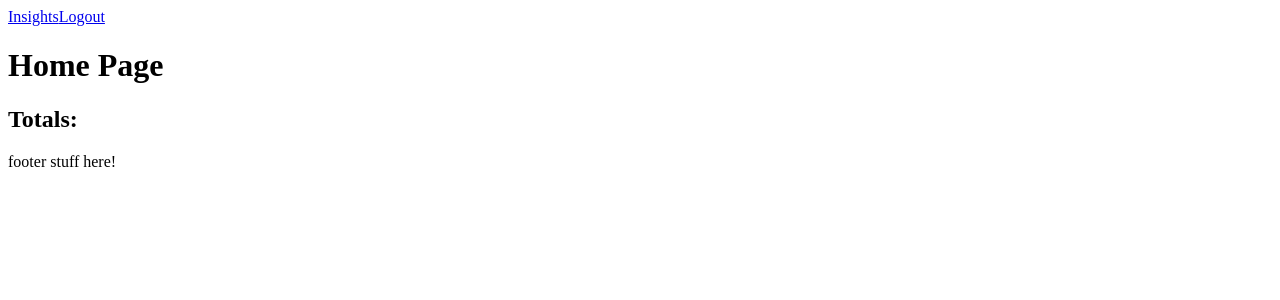
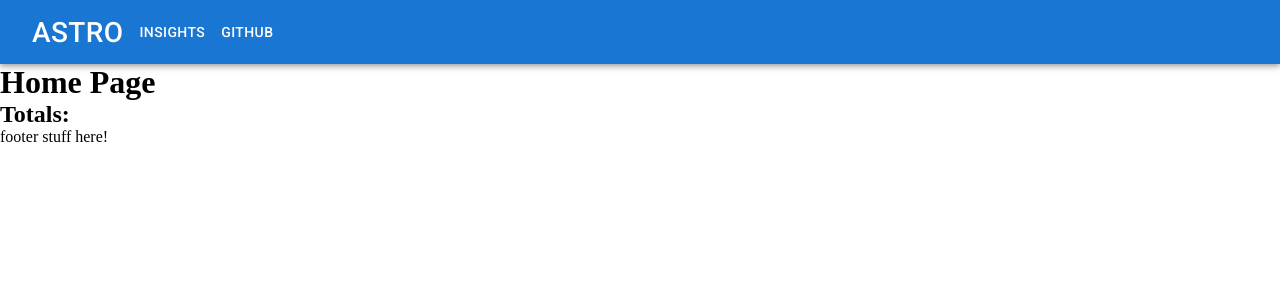
Before and after one commit to oslabs-beta/ASTRO, a React app: page / in a window 1280 px wide. Shown: the top 300 px of the page. Built offline with nearby package versions, Linux system fonts and the light colour scheme; no server answers.

Commit message:
Nav bar styling and partial sidebar styling added

```diff
--- a/package.json
+++ b/package.json
@@ -46,6 +46,10 @@
     "@babel/plugin-transform-runtime": "^7.17.0",
     "@babel/preset-env": "^7.16.11",
     "@babel/preset-react": "^7.16.7",
+    "@emotion/react": "^11.8.2",
+    "@emotion/styled": "^11.8.1",
+    "@mui/icons-material": "^5.5.1",
+    "@mui/material": "^5.5.1",
     "@reduxjs/toolkit": "^1.8.0",
     "babel-loader": "^8.2.3",
     "bcryptjs": "^2.4.3",
--- a/src/App.jsx
+++ b/src/App.jsx
@@ -6,7 +6,7 @@ import PageNotFound from './pages/PageNotFound.jsx';
 import Insights from './pages/Insights.jsx';
 import MustBeLoggedIn from './pages/MustBeLoggedIn.jsx';
 import { useSelector, useDispatch } from 'react-redux';
-import Metrics from './components/Invocations.jsx';
+import Github from './components/Github.jsx';
 import { useEffect } from 'react';
 import { getCreds } from './utils/getAWSCreds';
 import { getBackendCreds } from './features/slices/credSlice';
@@ -36,37 +36,14 @@ function App() {
   return (
     <Router>
     <NavBar/>
+
     <Routes>
 
-    <>
-    <Route path="/" element={<Home />} />
-    <Route path="/login" element={<Login />} />
-    <Route path="/signup" element={<Signup />} />
-    </>
+      <Route path="/" element={<Home />} />
+      <Route path="/insights" element={<Insights />}/>
+      <Route path="/github" element={<Github />}/>
+      <Route path="/*" element={<PageNotFound />} />
 
-    {logged ?
-     (
-      <>
-      <Route path="/" element={<Home />} />
-      <Route path="/login" element={<Login />} />
-      <Route path="/signup" element={<Signup />} />
-      <Route path="/insights" element={<Insights />}>
-      <Route path="metrics" element={<Metrics />}/>
-      </Route>
-      </>
-      )
-      :
-      (
-       <>
-       <Route path="/" element={<Home />} />
-       <Route path="/login" element={<Login />} />
-       <Route path="/signup" element={<Signup />} />
-       <Route path="/insights" element={<Navigate replace to="/MustBeLoggedIn" />} />
-       </>
-      )
-    }
-
-    <Route path="/*" element={<PageNotFound />} />
     </Routes>
 
     <footer>footer stuff here!</footer>
--- a/src/components/Github.jsx
+++ b/src/components/Github.jsx
@@ -0,0 +1,11 @@
+import React from 'react';
+
+
+const Github = () => {
+
+  return (
+    <h1>Github page</h1>
+  )
+}
+
+export default Github;
--- a/src/components/NavBar.jsx
+++ b/src/components/NavBar.jsx
@@ -1,26 +1,39 @@
 import React from 'react';
-import { useSelector } from 'react-redux';
+// import { useSelector } from 'react-redux';
 import { Link } from 'react-router-dom';
+
+//MUI Styling
+import AppBar from '@mui/material/AppBar';
+import Toolbar from '@mui/material/Toolbar';
+import Button from '@mui/material/Button';
+
 
 
 export const NavBar = () => {
 
-  const logged  = useSelector((state)=> state?.user.logged);
+  // const logged  = useSelector((state)=> state?.user.logged);
 
   return (
-    logged ?
-    (
-      <>
-      <Link to="/insights">Insights</Link>
-      <Link to="/">Logout</Link>
-      </>
-    )
-    :
-    (
-      <>
-      <Link to="/login">Login</Link>
-      <Link to="/signup">Signup</Link>
-      </>
-    )
+
+      <AppBar position="static">
+        <Toolbar>
+
+          <Button >
+          <Link
+            to="/"
+            className="navbar-astro"
+          >Astro</Link>
+          </Button>
+
+          <Button >
+          <Link to="/insights">Insights</Link>
+          </Button>
+
+          <Button >
+          <Link to="/github">Github</Link>
+          </Button>
+
+        </Toolbar>
+      </AppBar>
   );
 }
--- a/src/components/Sidebar.jsx
+++ b/src/components/Sidebar.jsx
@@ -1,8 +1,24 @@
 import React, { useState, useEffect } from 'react';
 import { useSelector, useDispatch} from 'react-redux';
 import { getFuncs } from '../features/slices/funcListSlice';
-import { nameChange } from '../features/slices/chartSlice'
+import { nameChange } from '../features/slices/chartSlice';
+////////////STYLING///////////////
+import Box from '@mui/material/Box';
+import Drawer from '@mui/material/Drawer';
+import AppBar from '@mui/material/AppBar';
+import CssBaseline from '@mui/material/CssBaseline';
+import Toolbar from '@mui/material/Toolbar';
+import List from '@mui/material/List';
+import Typography from '@mui/material/Typography';
+import Divider from '@mui/material/Divider';
+import ListItemButton from '@mui/material/ListItemButton';
+import ListItemIcon from '@mui/material/ListItemIcon';
+import ListItemText from '@mui/material/ListItemText';
+import InboxIcon from '@mui/icons-material/MoveToInbox';
+import MailIcon from '@mui/icons-material/Mail';
 
+
+// const drawerWidth = 240;
 
 export const SideBar = (props) => {
 
@@ -18,19 +34,51 @@ export const SideBar = (props) => {
     dispatch(nameChange(key))
   }
 
-  return(
-    <div>
-      {list.map((element, idx) =>
-        <button
+  return (
+
+    <Box sx={{display: 'flex'}}>
+      <Drawer
+        variant="permanent"
+        sx={{
+          width: 240,
+          flexShrink: 0,
+          [`& .MuiDrawer-paper`]: { width: 240, boxSizing: 'border-box' },
+        }}
+      >
+        <Toolbar/>
+        <Box sx={{ overflow: 'auto' }}></Box>
+
+        <List>
+        {list.map((element, idx) => {
+
+          return <ListItemButton
+          button
           key={idx}
           onClick={() => handleClick(idx)}
-        >
-          {element}
-        </button>
-      )}
-    </div>
+          >
+            <ListItemText primary={element}/>
+
+          </ListItemButton>
+
+        })}
+      </List>
+      <Divider/>
+    </Drawer>
+    </Box>
  )
 }
+
+// return(
+//   <div>
+//     {list.map((element, idx) =>
+//       <button
+//         key={idx}
+//         onClick={() => handleClick(idx)}
+//       >
+//         {element}
+//       </button>
+//     )}
+//   </div>
 
 
 /**
--- a/src/components/Throttles.jsx
+++ b/src/components/Throttles.jsx
@@ -16,8 +16,10 @@ const Throttles = () => {
 
   const data = {
     labels: [...xAxis],
+    fill: true,
+    backgroundColor: "#000",
      datasets: [{
-       data: [...yAxis]
+       data: [...yAxis],
      }]
    }
 
@@ -25,7 +27,9 @@ const Throttles = () => {
     plugins: {
     title: {
       display: true,
-      text: "Throttles"
+      text: "Throttles",
+
+
       }
     }
   }
--- a/src/index.html
+++ b/src/index.html
@@ -4,6 +4,10 @@
 	<meta charset="UTF-8">
 	<meta http-equiv="X-UA-Compatible" content="IE=edge">
 	<meta name="viewport" content="width=device-width, initial-scale=1.0">
+	<link
+  rel="stylesheet"
+  href="https://fonts.googleapis.com/css?family=Roboto:300,400,500,700&display=swap"
+	/>
 	<title>ASTRO</title>
 </head>
 <body>
--- a/src/index.js
+++ b/src/index.js
@@ -3,6 +3,7 @@ import { render } from 'react-dom';
 import App from './App.jsx';
 import { Provider } from 'react-redux';
 import { store } from './features/store'
+import './styles/styles.css'
 
 render(
 //Provider passes down the redux store to our App//
--- /dev/null
+++ b/src/styles/styles.css
@@ -0,0 +1,15 @@
+* {
+  margin: 0;
+  padding: 0;
+  box-sizing: border-box;
+  /* background-color: #38b6ff; */
+}
+
+a:link, a:visited {
+  text-decoration: none;
+  color: white;
+}
+
+.navbar-astro {
+  font-size: 2em;
+}
```
